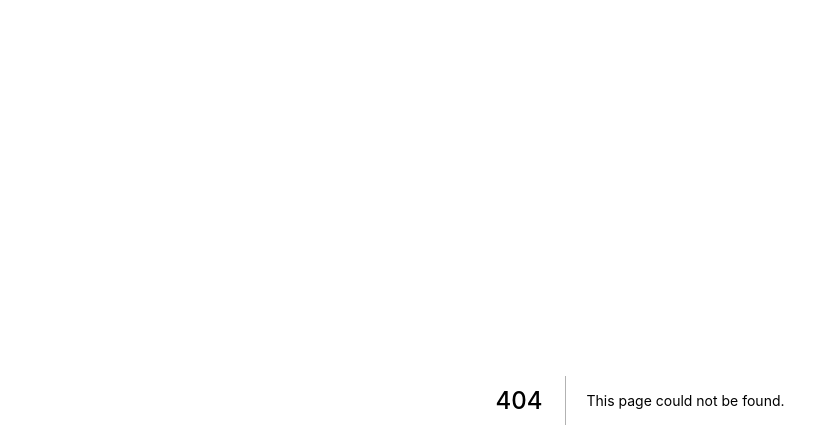
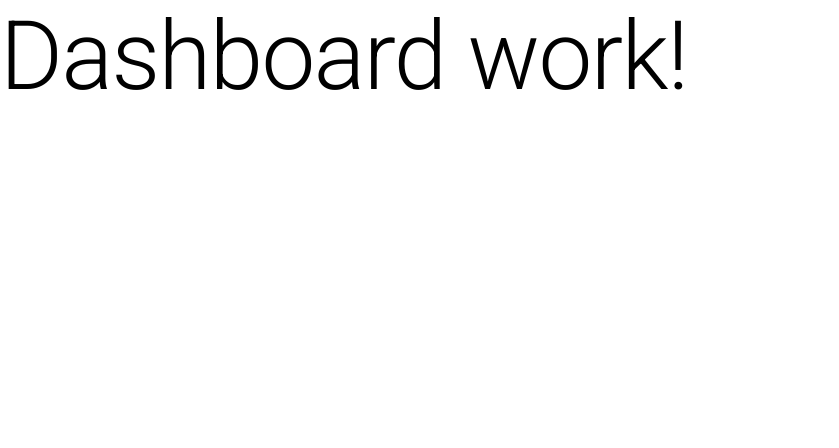
Before and after one commit to PieroBay/nextjs-movies, a Next.js app: page /dashboard in a window 1280 px wide. Before the commit this address had no page. Shown: the top 448 px of the page, without its empty margins (0-839 px from the left). Built offline with nearby package versions, Linux system fonts and the light colour scheme.

Commit message:
Creation of route

```diff
--- /dev/null
+++ b/pages/dashboard/index.tsx
@@ -0,0 +1,10 @@
+import type {NextPage} from 'next'
+import {Typography} from "@mui/material";
+
+const Dashboard: NextPage = () => {
+    return <div>
+        <Typography variant="h1">Dashboard work!</Typography>
+    </div>
+}
+
+export default Dashboard
```
Also changed, not shown: pages/[movieId]/index.tsx (added, +10 -0 lines), pages/login/index.tsx (added, +10 -0 lines), pages/search/index.tsx (added, +10 -0 lines).
